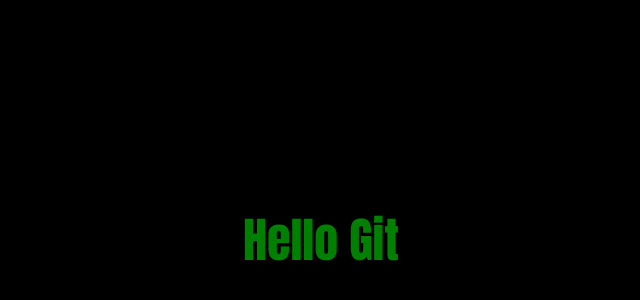
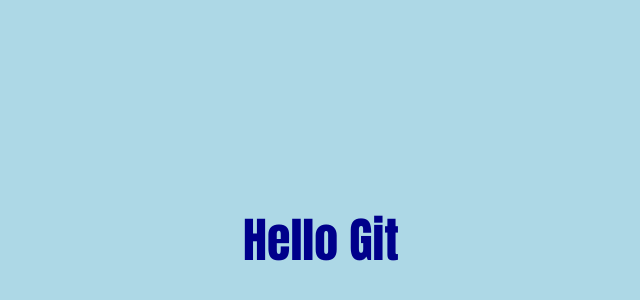
Before and after one commit to ouarda2024/tp-git-intro, a plain HTML site: page index.html in a window 1280 px wide. Shown: the part 168-468 px from the top of the page, without its empty margins (319-959 px from the left). Drawn offline with Linux system fonts and the light colour scheme.

Commit message:
Change background color and heading text color

```diff
--- a/index.html
+++ b/index.html
@@ -5,14 +5,14 @@
     <title>Mon Titre</title>
         <style>
         body {
-            background-color: black;
+            background-color: lightblue;
             display: flex;
             justify-content: center;
             align-items: center;
             height: 100vh;
         }
         h1 {
-            color: green;
+            color: darkblue;
             font-family: Impact, Haettenschweiler, 'Arial Narrow Bold', sans-serif;
             font-size: 48px;
             text-align: center;
```
